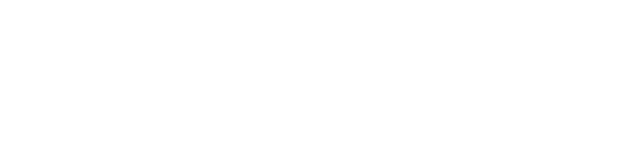
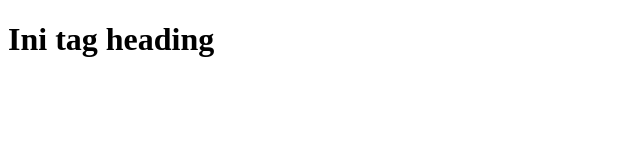
Before and after one commit to ccstmiktsm/practice-git-github, a plain HTML site: page index.html in a window 1280 px wide. Shown: the whole page, without its empty margins (0-640 px from the left). Drawn offline with Linux system fonts and the light colour scheme.

Commit message:
Add heading tag

```diff
--- a/index.html
+++ b/index.html
@@ -9,6 +9,7 @@
 <body>
     <!-- TODO -->
     <!-- 1. Buat tag header 1 yang isinya "Belajar Git dan Github" -->
+    <h1> Ini tag heading </h1>
 
     <!-- 2. Buat satu paragraf dengan 3 baris yaitu: nama, divisi, moto -->
 </body>
```
